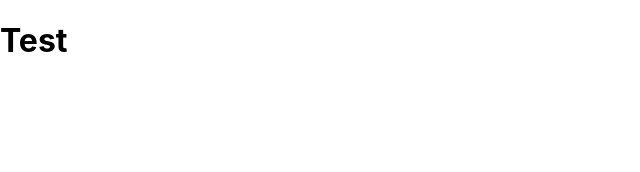
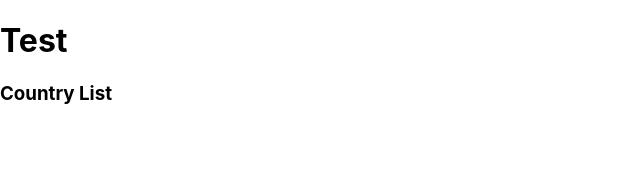
Before and after one commit to tfairclough/Project-2-API-React-App, a React (Create React App) app: page / in a window 1280 px wide. Shown: the top 172 px of the page, without its empty margins (0-640 px from the left). Built offline with nearby package versions, Linux system fonts and the light colour scheme.

Commit message:
TF-Add CountryList component

```diff
--- a/src/App.js
+++ b/src/App.js
@@ -1,10 +1,12 @@
 import React, { Component } from 'react'
+import CountryList from './CountryList';
 
 class App extends Component{
   render() {
     return (
       <>
         <h1>Test</h1>
+        <CountryList/>
       </>
     )
   }
--- /dev/null
+++ b/src/CountryList.js
@@ -0,0 +1,9 @@
+import React, { Component } from "react";
+
+export default class CountryList extends Component {
+    render() {
+        return (
+            <h3>Country List</h3>
+        )
+    }
+}
```
